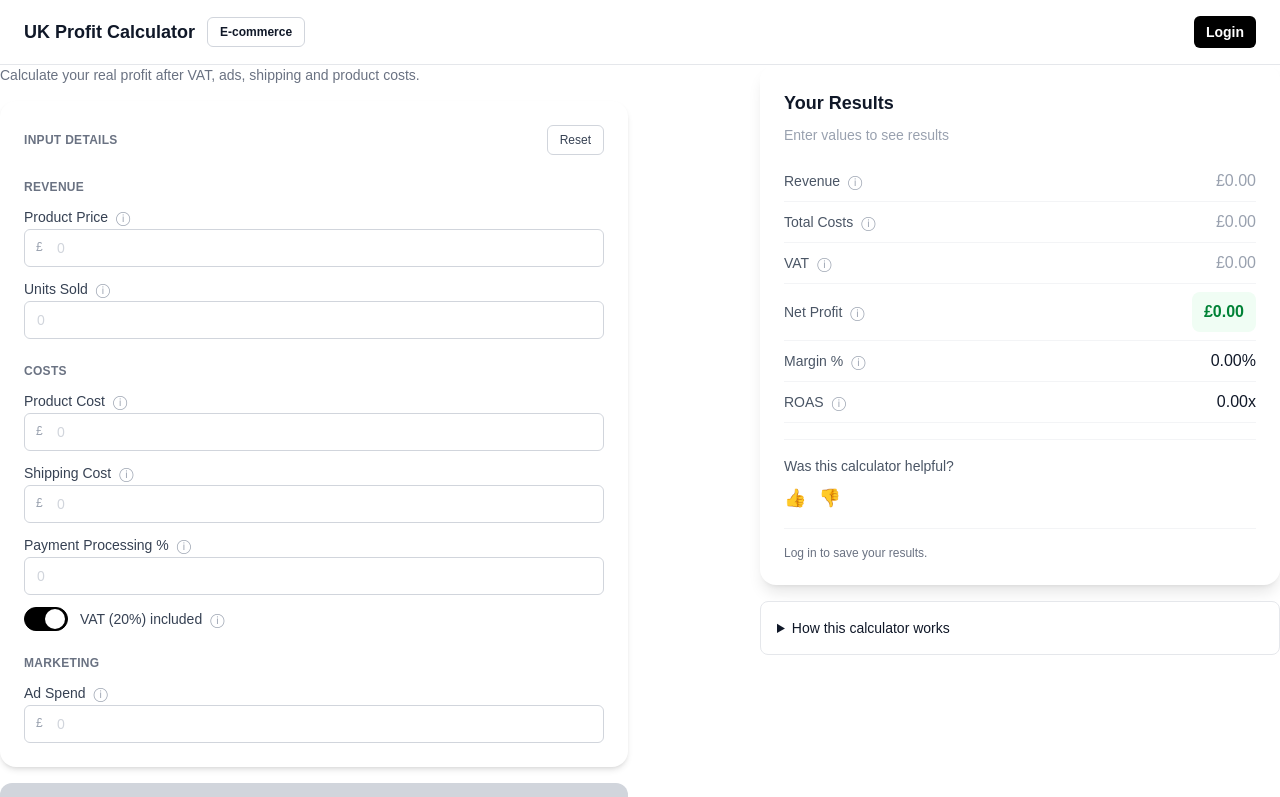
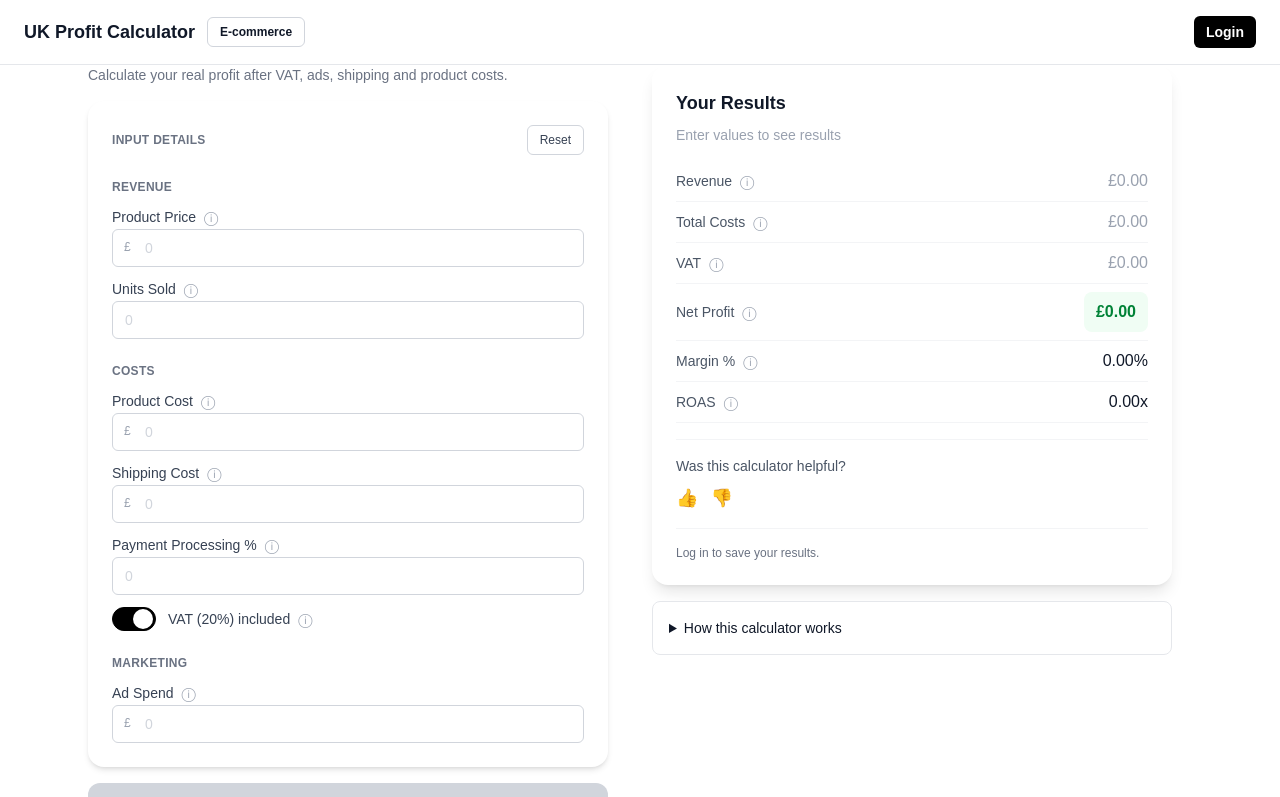
Before and after one commit to NZR138/saas-calculator, a Next.js app: page / in a window 1280 px wide. Shown: the top 797 px of the page. Built offline with nearby package versions, Linux system fonts and the light colour scheme.

Commit message:
layout: rebalance columns + restore footer on homepage

```diff
--- a/app/components/CalculatorCard.tsx
+++ b/app/components/CalculatorCard.tsx
@@ -33,9 +33,9 @@ export default function CalculatorCard() {
   };
 
   return (
-    <div className="grid grid-cols-1 md:grid-cols-2 gap-6 items-start">
+    <div className="grid grid-cols-1 md:grid-cols-[1fr_1fr] gap-6 items-start">
       {/* ================= LEFT COLUMN ================= */}
-      <div className="space-y-4 max-w-[680px]">
+      <div className="space-y-4 max-w-[520px] w-full">
         <p className="text-sm text-gray-500">
           Calculate your real profit after VAT, ads, shipping and product costs.
         </p>
@@ -90,7 +90,7 @@ export default function CalculatorCard() {
       </div>
 
       {/* ================= RIGHT COLUMN ================= */}
-      <div className="self-start sticky top-4 max-w-[520px] w-full md:justify-self-end">
+      <div className="self-start sticky top-4 max-w-[520px] w-full">
         <ResultsSection
           revenue={revenue}
           totalCosts={totalCosts}
--- a/app/components/ConditionalFooter.tsx
+++ b/app/components/ConditionalFooter.tsx
@@ -3,7 +3,7 @@
 import { usePathname } from "next/navigation";
 import Footer from "./Footer";
 
-const FOOTER_PATHS = new Set(["/calculator", "/dashboard"]);
+const FOOTER_PATHS = new Set(["/", "/calculator", "/dashboard"]);
 
 export default function ConditionalFooter() {
   const pathname = usePathname();
--- a/app/page.tsx
+++ b/app/page.tsx
@@ -1,5 +1,9 @@
 import CalculatorCard from "./components/CalculatorCard";
 
 export default function HomePage() {
-  return <CalculatorCard />;
+  return (
+    <div className="max-w-6xl mx-auto px-6">
+      <CalculatorCard />
+    </div>
+  );
 }
```
